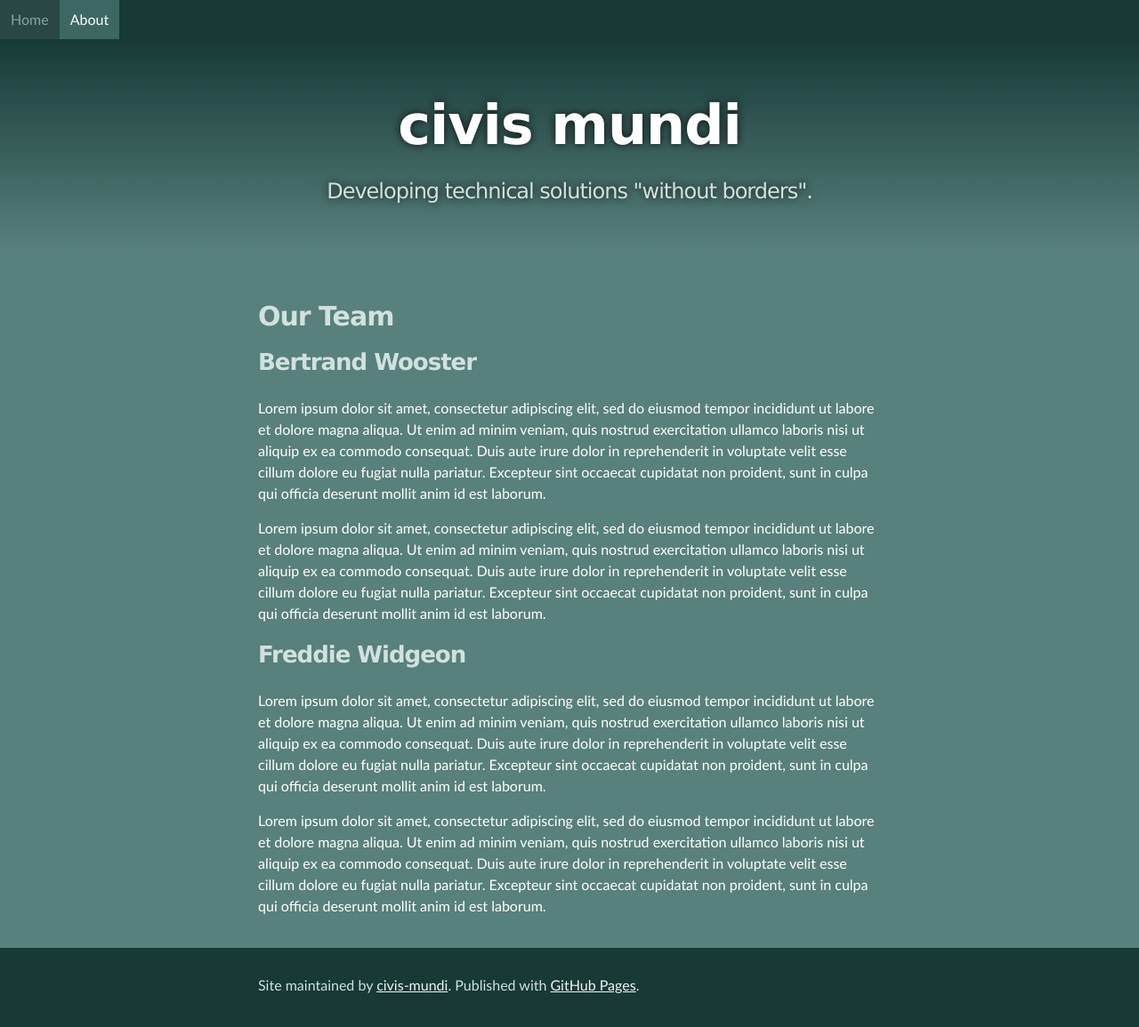
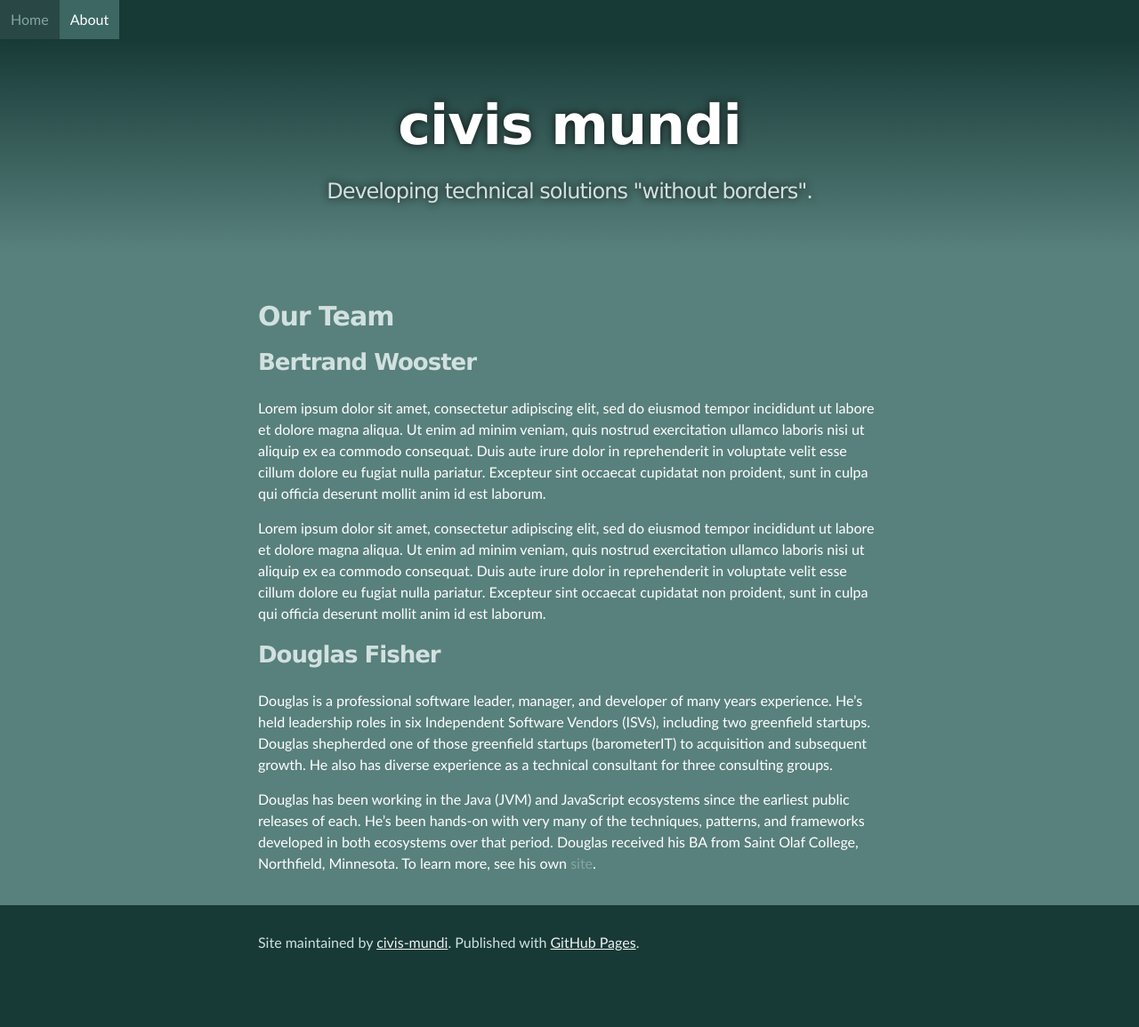
Before and after one commit to civis-mundi/civis-mundi.github.io, a Jekyll site: the page built from about/index.md, in a window 1280 px wide. Shown: the whole page at 89% size. Built offline with Jekyll 4.4.1, drawn with Linux system fonts in a browser that asks for light colours; our own code applies the rules of GitHub Pages for plain Markdown files; after the commit the page ends 1107 px from its top, so only the background shows below that.

Commit message:
#1 Added my bio (Douglas Fisher).

```diff
--- a/about/index.md
+++ b/about/index.md
@@ -16,14 +16,14 @@
 Duis aute irure dolor in reprehenderit in voluptate velit esse cillum dolore eu fugiat nulla pariatur. Excepteur sint
 occaecat cupidatat non proident, sunt in culpa qui officia deserunt mollit anim id est laborum.
 
-## Freddie Widgeon
+## Douglas Fisher
 
-Lorem ipsum dolor sit amet, consectetur adipiscing elit, sed do eiusmod tempor incididunt ut labore et dolore magna
-aliqua. Ut enim ad minim veniam, quis nostrud exercitation ullamco laboris nisi ut aliquip ex ea commodo consequat.
-Duis aute irure dolor in reprehenderit in voluptate velit esse cillum dolore eu fugiat nulla pariatur. Excepteur sint
-occaecat cupidatat non proident, sunt in culpa qui officia deserunt mollit anim id est laborum.
+Douglas is a professional software leader, manager, and developer of many years experience.
+He's held leadership roles in six Independent Software Vendors (ISVs), including two greenfield startups.
+Douglas shepherded one of those greenfield startups (barometerIT) to acquisition and subsequent growth.
+He also has diverse experience as a technical consultant for three consulting groups.
 
-Lorem ipsum dolor sit amet, consectetur adipiscing elit, sed do eiusmod tempor incididunt ut labore et dolore magna
-aliqua. Ut enim ad minim veniam, quis nostrud exercitation ullamco laboris nisi ut aliquip ex ea commodo consequat.
-Duis aute irure dolor in reprehenderit in voluptate velit esse cillum dolore eu fugiat nulla pariatur. Excepteur sint
-occaecat cupidatat non proident, sunt in culpa qui officia deserunt mollit anim id est laborum.
+Douglas has been working in the Java (JVM) and JavaScript ecosystems since the earliest public releases of each.
+He's been hands-on with very many of the techniques, patterns, and frameworks developed in both ecosystems over that period.
+Douglas received his BA from Saint Olaf College, Northfield, Minnesota.
+To learn more, see his own [site](https://dfisher95350.github.io/).
```
